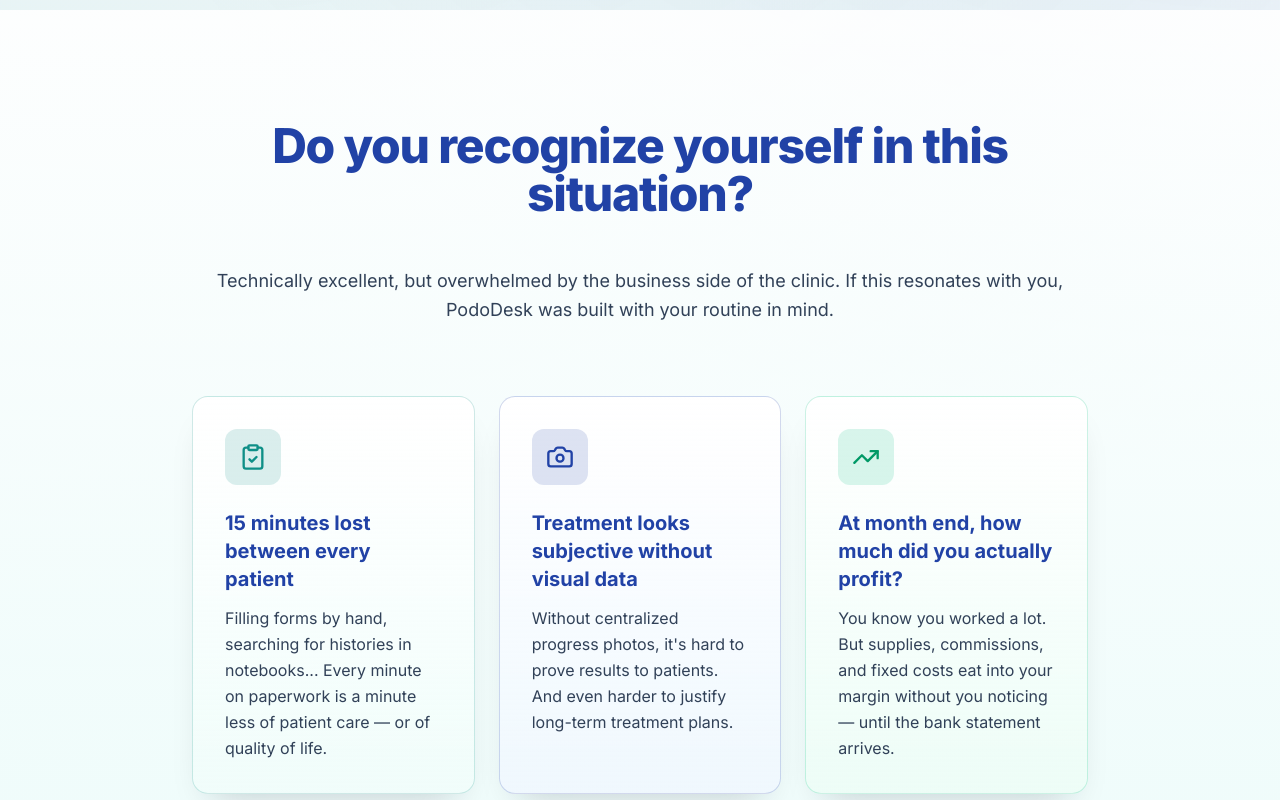
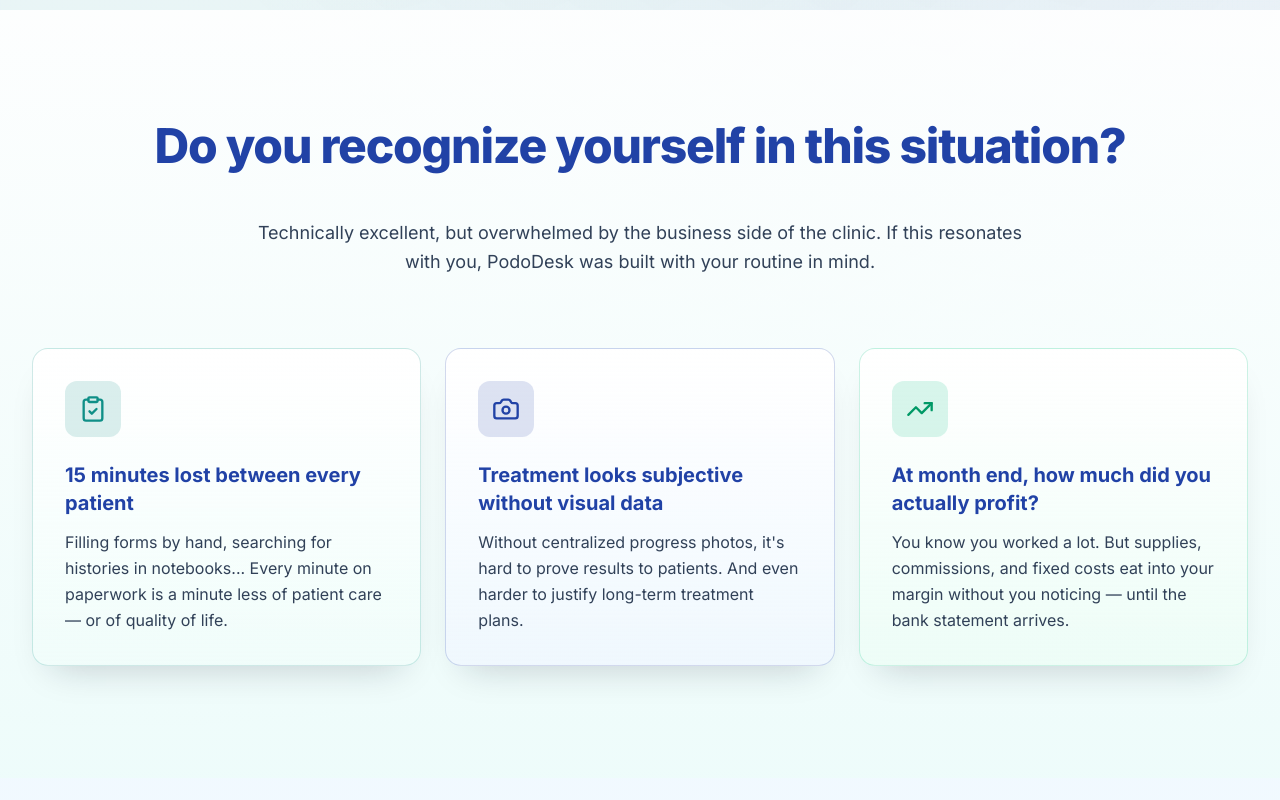
Before and after one commit to spessoto/clinpe-saas, a Next.js app: page / in a window 1280 px wide. Shown: the part 1000-1800 px from the top of the page. Built offline with nearby package versions, Linux system fonts and the light colour scheme; no server answers.

Commit message:
fix: match section 2 card width to section 3 (max-w-7xl + md:grid-cols-2 lg:grid-cols-3)

```diff
--- a/src/app/page.tsx
+++ b/src/app/page.tsx
@@ -281,15 +281,15 @@ export default async function Home() {
       </section>
 
       <section className="bg-[linear-gradient(180deg,rgba(255,255,255,0.9)_0%,rgba(236,252,250,0.85)_100%)] px-6 py-24 md:px-8 md:py-28">
-        <div className="mx-auto max-w-4xl space-y-12 text-center">
+        <div className="mx-auto max-w-7xl space-y-12 text-center">
           <h2 className="text-3xl font-extrabold tracking-tight text-secondary sm:text-5xl">
             {t("statsHeading")}
           </h2>
-          <p className="text-lg leading-relaxed text-slate-700">
+          <p className="mx-auto max-w-3xl text-lg leading-relaxed text-slate-700">
             {t("statsSubtitle")}
           </p>
 
-          <div className="grid grid-cols-1 gap-6 pt-6 md:grid-cols-3">
+          <div className="grid grid-cols-1 gap-6 pt-6 md:grid-cols-2 lg:grid-cols-3">
             <div className="rounded-2xl border border-primary/20 bg-gradient-to-b from-white to-teal-50/70 p-8 text-left shadow-[0_20px_35px_-20px_rgba(15,23,42,0.22)]">
               <div className="mb-6 inline-flex h-14 w-14 items-center justify-center rounded-xl bg-primary/15">
                 <ClipboardCheck className="h-7 w-7 text-primary" />
```
